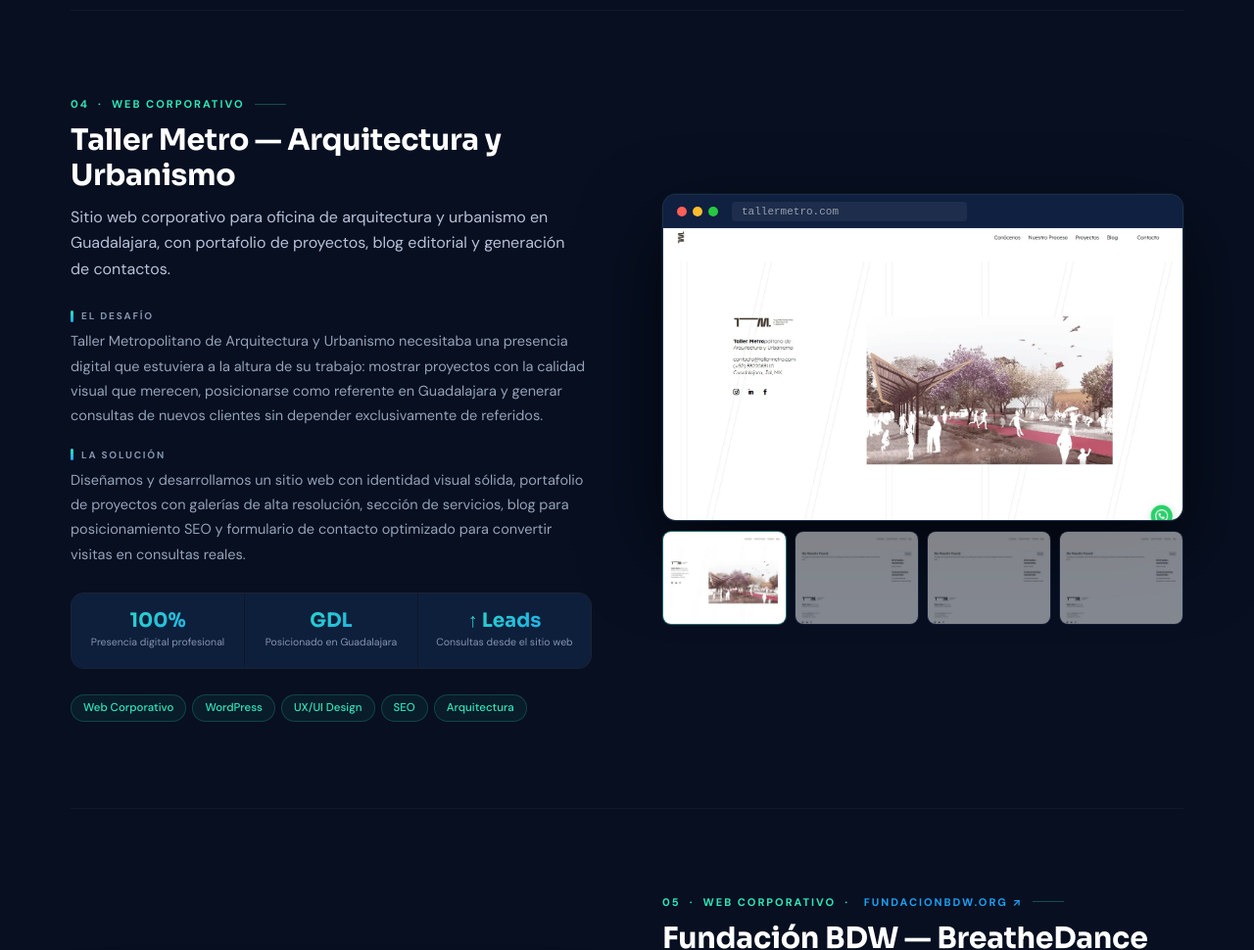
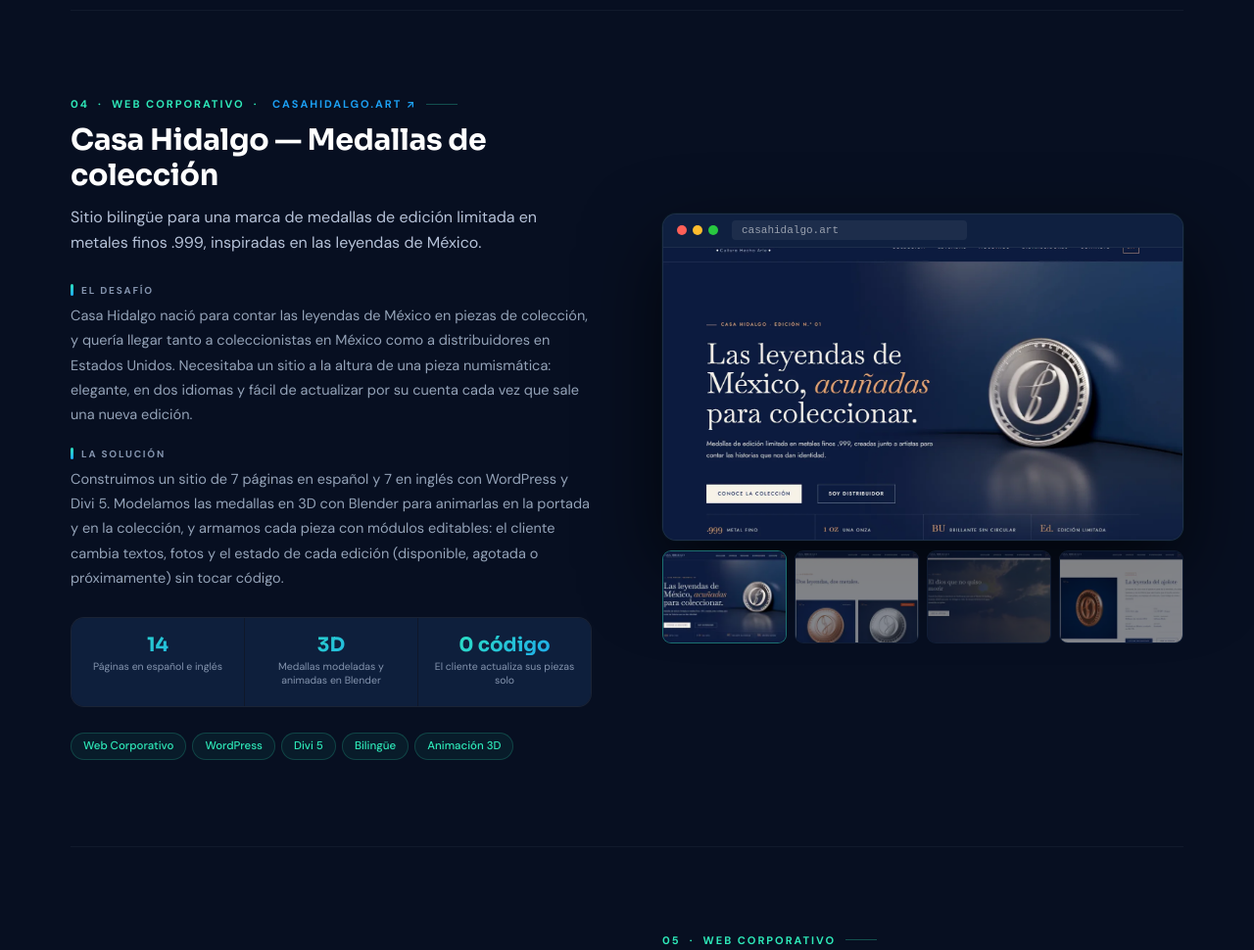
Before and after one commit to vonoaweb/vonoaweb-landing, a plain HTML site: page portafolio.html in a window 1280 px wide. Shown: the part 3160-4130 px from the top of the page at 98% size. Drawn offline with Linux system fonts and the light colour scheme.

Commit message:
Portafolio: caso Casa Hidalgo (medallas de colección)
Nuevo caso 04 con 4 capturas de casahidalgo.art; se recorren los demás
casos (05-14) y se mantiene el zigzag. Mención con enlace en el inicio
en español y en inglés.

Co-Authored-By: Claude Opus 5.5 <noreply@anthropic.com>

```diff
--- a/portafolio.html
+++ b/portafolio.html
@@ -16,18 +16,18 @@
 <title>Portafolio de Diseño Web en Guadalajara | Proyectos VonoaWeb</title>
 <link rel="icon" type="image/webp" href="assets/vona-icon-104.webp">
 <link rel="apple-touch-icon" href="assets/vona-icon.webp">
-<meta name="description" content="Proyectos reales de diseño web, tiendas en línea y apps de VonoaWeb para empresas en Guadalajara, México y Canadá: Grupo Urrea, CIAPSA, LuBlend y más.">
+<meta name="description" content="Proyectos reales de diseño web, tiendas en línea y apps de VonoaWeb para empresas en Guadalajara, México y Canadá: Grupo Urrea, CIAPSA, Casa Hidalgo, LuBlend y más.">
 <link rel="canonical" href="https://vonoaweb.com/portafolio.html">
 <meta property="og:type" content="website">
 <meta property="og:url" content="https://vonoaweb.com/portafolio.html">
 <meta property="og:title" content="Portafolio de Diseño Web en Guadalajara | VonoaWeb">
-<meta property="og:description" content="Proyectos reales de diseño web, tiendas en línea y apps de VonoaWeb para empresas en Guadalajara, México y Canadá: Grupo Urrea, CIAPSA, LuBlend y más.">
+<meta property="og:description" content="Proyectos reales de diseño web, tiendas en línea y apps de VonoaWeb para empresas en Guadalajara, México y Canadá: Grupo Urrea, CIAPSA, Casa Hidalgo, LuBlend y más.">
 <meta property="og:image" content="https://vonoaweb.com/assets/og-voni.jpg">
 <meta property="og:locale" content="es_MX">
 <meta property="og:site_name" content="VonoaWeb">
 <meta name="twitter:card" content="summary_large_image">
 <meta name="twitter:title" content="Portafolio de Diseño Web en Guadalajara | VonoaWeb">
-<meta name="twitter:description" content="Proyectos reales de diseño web, tiendas en línea y apps de VonoaWeb para empresas en Guadalajara, México y Canadá: Grupo Urrea, CIAPSA, LuBlend y más.">
+<meta name="twitter:description" content="Proyectos reales de diseño web, tiendas en línea y apps de VonoaWeb para empresas en Guadalajara, México y Canadá: Grupo Urrea, CIAPSA, Casa Hidalgo, LuBlend y más.">
 <meta name="twitter:image" content="https://vonoaweb.com/assets/og-voni.jpg">
   <link rel="dns-prefetch" href="https://connect.facebook.net">
   <link rel="dns-prefetch" href="https://www.clarity.ms">
@@ -341,7 +341,7 @@ a.testi-card:hover {
       "@id": "https://vonoaweb.com/portafolio.html#pagina",
       "url": "https://vonoaweb.com/portafolio.html",
       "name": "Portafolio de Diseño Web en Guadalajara | Proyectos VonoaWeb",
-      "description": "Proyectos reales de diseño web, tiendas en línea y apps de VonoaWeb para empresas en Guadalajara, México y Canadá: Grupo Urrea, CIAPSA, LuBlend y más.",
+      "description": "Proyectos reales de diseño web, tiendas en línea y apps de VonoaWeb para empresas en Guadalajara, México y Canadá: Grupo Urrea, CIAPSA, Casa Hidalgo, LuBlend y más.",
       "inLanguage": "es-MX",
       "isPartOf": {
         "@type": "WebSite",
@@ -636,8 +636,56 @@ a.testi-card:hover {
         </div>
       </div>
 
-      <!-- CASE 04: TALLER METRO — WEB CORPORATIVO -->
-      <div class="cs-item cs-reverse reveal" data-cat="web">
+      <!-- CASE 04: CASA HIDALGO — MEDALLAS DE COLECCIÓN -->
+      <div id="case-casahidalgo" class="cs-item cs-reverse reveal" data-cat="web">
+        <div class="cs-visual">
+          <div class="cs-browser" id="csch-main">
+            <div class="cs-browser-bar">
+              <span class="cs-bdot cs-bdot-r"></span>
+              <span class="cs-bdot cs-bdot-y"></span>
+              <span class="cs-bdot cs-bdot-g"></span>
+              <span class="cs-burl">casahidalgo.art</span>
+            </div>
+            <div class="cs-bscreen">
+              <img loading="lazy" decoding="async" src="assets/casahidalgo-1.webp" alt="Casa Hidalgo — Medallas de colección con las leyendas de México">
+            </div>
+          </div>
+          <div class="cs-thumb-row">
+            <div class="cs-thumb active" onclick="switchImg('csch-main', 'assets/casahidalgo-1.webp', this)"><img loading="lazy" decoding="async" src="assets/thumbs/casahidalgo-1.webp" alt=""></div>
+            <div class="cs-thumb" onclick="switchImg('csch-main', 'assets/casahidalgo-2.webp', this)"><img loading="lazy" decoding="async" src="assets/thumbs/casahidalgo-2.webp" alt=""></div>
+            <div class="cs-thumb" onclick="switchImg('csch-main', 'assets/casahidalgo-3.webp', this)"><img loading="lazy" decoding="async" src="assets/thumbs/casahidalgo-3.webp" alt=""></div>
+            <div class="cs-thumb" onclick="switchImg('csch-main', 'assets/casahidalgo-4.webp', this)"><img loading="lazy" decoding="async" src="assets/thumbs/casahidalgo-4.webp" alt=""></div>
+          </div>
+        </div>
+        <div class="cs-content">
+          <div class="cs-seq">04 &nbsp;·&nbsp; Web Corporativo &nbsp;·&nbsp; <a href="https://casahidalgo.art/" target="_blank" rel="noopener" style="color:#1CA0F4;text-decoration:none;">casahidalgo.art ↗</a></div>
+          <h2 class="cs-title">Casa Hidalgo — Medallas de colección</h2>
+          <p class="cs-sub">Sitio bilingüe para una marca de medallas de edición limitada en metales finos .999, inspiradas en las leyendas de México.</p>
+          <div class="cs-block">
+            <div class="cs-label">El desafío</div>
+            <p class="cs-text">Casa Hidalgo nació para contar las leyendas de México en piezas de colección, y quería llegar tanto a coleccionistas en México como a distribuidores en Estados Unidos. Necesitaba un sitio a la altura de una pieza numismática: elegante, en dos idiomas y fácil de actualizar por su cuenta cada vez que sale una nueva edición.</p>
+          </div>
+          <div class="cs-block">
+            <div class="cs-label">La solución</div>
+            <p class="cs-text">Construimos un sitio de 7 páginas en español y 7 en inglés con WordPress y Divi 5. Modelamos las medallas en 3D con Blender para animarlas en la portada y en la colección, y armamos cada pieza con módulos editables: el cliente cambia textos, fotos y el estado de cada edición (disponible, agotada o próximamente) sin tocar código.</p>
+          </div>
+          <div class="cs-results">
+            <div class="cs-result"><div class="cs-rnum">14</div><div class="cs-rlabel">Páginas en español e inglés</div></div>
+            <div class="cs-result"><div class="cs-rnum">3D</div><div class="cs-rlabel">Medallas modeladas y animadas en Blender</div></div>
+            <div class="cs-result"><div class="cs-rnum">0 código</div><div class="cs-rlabel">El cliente actualiza sus piezas solo</div></div>
+          </div>
+          <div class="cs-tags">
+            <span class="cs-tag">Web Corporativo</span>
+            <span class="cs-tag">WordPress</span>
+            <span class="cs-tag">Divi 5</span>
+            <span class="cs-tag">Bilingüe</span>
+            <span class="cs-tag">Animación 3D</span>
+          </div>
+        </div>
+      </div>
+
+      <!-- CASE 05: TALLER METRO — WEB CORPORATIVO -->
+      <div class="cs-item reveal" data-cat="web">
         <div class="cs-visual">
           <div class="cs-browser" id="cs4-main">
             <div class="cs-browser-bar">
@@ -666,7 +714,7 @@ a.testi-card:hover {
           </div>
         </div>
         <div class="cs-content">
-          <div class="cs-seq">04 &nbsp;·&nbsp; Web Corporativo</div>
+          <div class="cs-seq">05 &nbsp;·&nbsp; Web Corporativo</div>
           <h2 class="cs-title">Taller Metro — Arquitectura y Urbanismo</h2>
           <p class="cs-sub">Sitio web corporativo para oficina de arquitectura y urbanismo en Guadalajara, con portafolio de proyectos, blog editorial y generación de contactos.</p>
           <div class="cs-block">
@@ -701,8 +749,8 @@ a.testi-card:hover {
         </div>
       </div>
 
-      <!-- CASE 05: FUNDACIÓN BDW — BREATHEDANCE -->
-      <div id="case-bdw" class="cs-item reveal" data-cat="web">
+      <!-- CASE 06: FUNDACIÓN BDW — BREATHEDANCE -->
+      <div id="case-bdw" class="cs-item cs-reverse reveal" data-cat="web">
         <div class="cs-visual">
           <div class="cs-browser" id="cs9-main">
             <div class="cs-browser-bar">
@@ -731,7 +779,7 @@ a.testi-card:hover {
           </div>
         </div>
         <div class="cs-content">
-          <div class="cs-seq">05 &nbsp;·&nbsp; Web Corporativo &nbsp;·&nbsp; <a href="https://fundacionbdw.org/" target="_blank" rel="noopener" style="color:#1CA0F4;text-decoration:none;">fundacionbdw.org ↗</a></div>
+          <div class="cs-seq">06 &nbsp;·&nbsp; Web Corporativo &nbsp;·&nbsp; <a href="https://fundacionbdw.org/" target="_blank" rel="noopener" style="color:#1CA0F4;text-decoration:none;">fundacionbdw.org ↗</a></div>
           <h2 class="cs-title">Fundación BDW — BreatheDance</h2>
           <p class="cs-sub">Sitio web para fundación dedicada a la transformación integral del ser a través del movimiento, la respiración y el bienestar físico, mental y emocional.</p>
           <div class="cs-block">
@@ -766,8 +814,8 @@ a.testi-card:hover {
         </div>
       </div>
 
-      <!-- CASE 06: CIAPSA — IMPRESIÓN DE ALTA CALIDAD -->
-      <div id="case-ciapsa" class="cs-item cs-reverse reveal" data-cat="web">
+      <!-- CASE 07: CIAPSA — IMPRESIÓN DE ALTA CALIDAD -->
+      <div id="case-ciapsa" class="cs-item reveal" data-cat="web">
         <div class="cs-visual">
           <div class="cs-browser" id="cs11-main">
             <div class="cs-browser-bar">
@@ -788,7 +836,7 @@ a.testi-card:hover {
           </div>
         </div>
         <div class="cs-content">
-          <div class="cs-seq">06 &nbsp;·&nbsp; Web Corporativo &nbsp;·&nbsp; <a href="https://ciapsa.com/" target="_blank" rel="noopener" style="color:#1CA0F4;text-decoration:none;">ciapsa.com ↗</a></div>
+          <div class="cs-seq">07 &nbsp;·&nbsp; Web Corporativo &nbsp;·&nbsp; <a href="https://ciapsa.com/" target="_blank" rel="noopener" style="color:#1CA0F4;text-decoration:none;">ciapsa.com ↗</a></div>
           <h2 class="cs-title">CIAPSA — Expertos en Impresión de Alta Calidad</h2>
           <p class="cs-sub">Sitio web corporativo para empresa de impresión offset y acabados en Zapopan, Jalisco. Más de 10 años garantizando exactitud, tecnología avanzada y atención personalizada.</p>
           <div class="cs-block">
@@ -814,8 +862,8 @@ a.testi-card:hover {
         </div>
       </div>
 
-      <!-- CASE 07: JESAS CLEANING SERVICE -->
-      <div class="cs-item reveal" data-cat="web">
+      <!-- CASE 08: JESAS CLEANING SERVICE -->
+      <div class="cs-item cs-reverse reveal" data-cat="web">
         <div class="cs-visual">
           <div class="cs-browser" id="cs12-main">
             <div class="cs-browser-bar">
@@ -836,7 +884,7 @@ a.testi-card:hover {
           </div>
         </div>
         <div class="cs-content">
-          <div class="cs-seq">07 &nbsp;·&nbsp; Web Corporativo &nbsp;·&nbsp; <a href="https://jesascleaningservice.ca/" target="_blank" rel="noopener" style="color:#1CA0F4;text-decoration:none;">jesascleaningservice.ca ↗</a></div>
+          <div class="cs-seq">08 &nbsp;·&nbsp; Web Corporativo &nbsp;·&nbsp; <a href="https://jesascleaningservice.ca/" target="_blank" rel="noopener" style="color:#1CA0F4;text-decoration:none;">jesascleaningservice.ca ↗</a></div>
           <h2 class="cs-title">Jesas Cleaning Service — Canadá</h2>
           <p class="cs-sub">Sitio web profesional para empresa de limpieza en Canadá. Servicios para hogares, oficinas y propiedades Airbnb, con precios transparentes y reserva online.</p>
           <div class="cs-block">
@@ -862,8 +910,8 @@ a.testi-card:hover {
         </div>
       </div>
 
-      <!-- CASE 08: DESAZOLVES DE LA COSTA -->
-      <div class="cs-item cs-reverse reveal" data-cat="web">
+      <!-- CASE 09: DESAZOLVES DE LA COSTA -->
+      <div class="cs-item reveal" data-cat="web">
         <div class="cs-visual">
           <div class="cs-browser" id="cs8-main">
             <div class="cs-browser-bar">
@@ -892,7 +940,7 @@ a.testi-card:hover {
           </div>
         </div>
         <div class="cs-content">
-          <div class="cs-seq">08 &nbsp;·&nbsp; Web Corporativo &nbsp;·&nbsp; <a href="https://desazolvesdelacosta.com/" target="_blank" rel="noopener" style="color:#1CA0F4;text-decoration:none;">desazolvesdelacosta.com ↗</a></div>
+          <div class="cs-seq">09 &nbsp;·&nbsp; Web Corporativo &nbsp;·&nbsp; <a href="https://desazolvesdelacosta.com/" target="_blank" rel="noopener" style="color:#1CA0F4;text-decoration:none;">desazolvesdelacosta.com ↗</a></div>
           <h2 class="cs-title">Desazolves de la Costa — Servicios de Saneamiento</h2>
           <p class="cs-sub">Sitio web corporativo para empresa de desazolves, fosas sépticas y saneamiento en Manzanillo, Colima. Diseñado para generar cotizaciones directas y transmitir respuesta inmediata.</p>
           <div class="cs-block">
@@ -927,8 +975,8 @@ a.testi-card:hover {
         </div>
       </div>
 
-      <!-- CASE 09: RECICLAJE DE LA COSTA — GESTIÓN INTEGRAL DE RESIDUOS -->
-      <div class="cs-item reveal" data-cat="web">
+      <!-- CASE 10: RECICLAJE DE LA COSTA — GESTIÓN INTEGRAL DE RESIDUOS -->
+      <div class="cs-item cs-reverse reveal" data-cat="web">
         <div class="cs-visual">
           <div class="cs-browser" id="cs7-main">
             <div class="cs-browser-bar">
@@ -957,7 +1005,7 @@ a.testi-card:hover {
           </div>
         </div>
         <div class="cs-content">
-          <div class="cs-seq">09 &nbsp;·&nbsp; Web Corporativo &nbsp;·&nbsp; <a href="https://reciclajedelacosta.com/" target="_blank" rel="noopener" style="color:#1CA0F4;text-decoration:none;">reciclajedelacosta.com ↗</a></div>
+          <div class="cs-seq">10 &nbsp;·&nbsp; Web Corporativo &nbsp;·&nbsp; <a href="https://reciclajedelacosta.com/" target="_blank" rel="noopener" style="color:#1CA0F4;text-decoration:none;">reciclajedelacosta.com ↗</a></div>
           <h2 class="cs-title">Reciclaje de la Costa — Gestión Integral de Residuos</h2>
           <p class="cs-sub">Sitio web corporativo para empresa líder en reciclaje y gestión de residuos en Colima, con clientes como Coca-Cola, Coppel y Office Depot.</p>
           <div class="cs-block">
@@ -992,8 +1040,8 @@ a.testi-card:hover {
         </div>
       </div>
 
-      <!-- CASE 10: PIPAS DE LA COSTA -->
-      <div class="cs-item cs-reverse reveal" data-cat="web">
+      <!-- CASE 11: PIPAS DE LA COSTA -->
+      <div class="cs-item reveal" data-cat="web">
         <div class="cs-visual">
           <div class="cs-browser" id="cs10-main">
             <div class="cs-browser-bar">
@@ -1014,7 +1062,7 @@ a.testi-card:hover {
           </div>
         </div>
         <div class="cs-content">
-          <div class="cs-seq">10 &nbsp;·&nbsp; Web Corporativo &nbsp;·&nbsp; <a href="https://pipasdelacosta.com/" target="_blank" rel="noopener" style="color:#1CA0F4;text-decoration:none;">pipasdelacosta.com ↗</a></div>
+          <div class="cs-seq">11 &nbsp;·&nbsp; Web Corporativo &nbsp;·&nbsp; <a href="https://pipasdelacosta.com/" target="_blank" rel="noopener" style="color:#1CA0F4;text-decoration:none;">pipasdelacosta.com ↗</a></div>
           <h2 class="cs-title">Pipas de la Costa — Suministro de Agua</h2>
           <p class="cs-sub">Sitio web corporativo para empresa con más de 20 años suministrando agua potable en pipas a hogares, empresas e industrias en Manzanillo, Colima.</p>
           <div class="cs-block">
@@ -1040,8 +1088,8 @@ a.testi-card:hover {
         </div>
       </div>
 
-      <!-- CASE 11: YE6 OTAY — HUB LOGÍSTICO FRONTERIZO -->
-      <div class="cs-item reveal" data-cat="web">
+      <!-- CASE 12: YE6 OTAY — HUB LOGÍSTICO FRONTERIZO -->
+      <div class="cs-item cs-reverse reveal" data-cat="web">
         <div class="cs-visual">
           <div class="cs-browser" id="cs5-main">
             <div class="cs-browser-bar">
@@ -1070,7 +1118,7 @@ a.testi-card:hover {
           </div>
         </div>
         <div class="cs-content">
-          <div class="cs-seq">11 &nbsp;·&nbsp; Web Corporativo &nbsp;·&nbsp; <a href="https://ye6otay.com/" target="_blank" rel="noopener" style="color:#1CA0F4;text-decoration:none;">ye6otay.com ↗</a></div>
+          <div class="cs-seq">12 &nbsp;·&nbsp; Web Corporativo &nbsp;·&nbsp; <a href="https://ye6otay.com/" target="_blank" rel="noopener" style="color:#1CA0F4;text-decoration:none;">ye6otay.com ↗</a></div>
           <h2 class="cs-title">Ye6 Otay — Hub Logístico Fronterizo</h2>
           <p class="cs-sub">Sitio web corporativo para centro de almacenaje y logística cross-border en Otay Mesa, San Diego. Diseñado para atraer empresas que operan entre México y Estados Unidos.</p>
           <div class="cs-block">
@@ -1106,8 +1154,8 @@ a.testi-card:hover {
         </div>
       </div>
 
-      <!-- CASE 12: LUBLEND — E-COMMERCE BEBIDAS GOURMET -->
-      <div id="case-lublend" class="cs-item cs-reverse reveal" data-cat="ecommerce">
+      <!-- CASE 13: LUBLEND — E-COMMERCE BEBIDAS GOURMET -->
+      <div id="case-lublend" class="cs-item reveal" data-cat="ecommerce">
         <div class="cs-visual">
           <div class="cs-browser" id="cs6-main">
             <div class="cs-browser-bar">
@@ -1136,7 +1184,7 @@ a.testi-card:hover {
           </div>
         </div>
         <div class="cs-content">
-          <div class="cs-seq">12 &nbsp;·&nbsp; E-commerce &nbsp;·&nbsp; <a href="https://lublend.com/" target="_blank" rel="noopener" style="color:#1CA0F4;text-decoration:none;">lublend.com ↗</a></div>
+          <div class="cs-seq">13 &nbsp;·&nbsp; E-commerce &nbsp;·&nbsp; <a href="https://lublend.com/" target="_blank" rel="noopener" style="color:#1CA0F4;text-decoration:none;">lublend.com ↗</a></div>
           <h2 class="cs-title">LuBlend — E-commerce de Bebidas Gourmet</h2>
           <p class="cs-sub">Tienda online para marca de mezclas gourmet en polvo para frappés y bebidas artesanales. Diseñada para convertir cada visita en un ritual de autoría propia.</p>
           <div class="cs-block">
@@ -1171,7 +1219,7 @@ a.testi-card:hover {
         </div>
       </div>
 
-      <!-- ═══════════════════════════════════════════════════════════ CASE 13 -->
+      <!-- ═══════════════════════════════════════════════════════════ CASE 14 -->
       <div class="case-study reverse">
         <div class="cs-visual">
           <div class="cs-browser" id="cs13-main">
@@ -1193,7 +1241,7 @@ a.testi-card:hover {
           </div>
         </div>
         <div class="cs-info">
-          <div class="cs-seq">13 &nbsp;·&nbsp; Invitaciones Digitales &nbsp;·&nbsp; <a href="https://tugranevento.com/" target="_blank" rel="noopener" style="color:#1CA0F4;text-decoration:none;">tugranevento.com ↗</a></div>
+          <div class="cs-seq">14 &nbsp;·&nbsp; Invitaciones Digitales &nbsp;·&nbsp; <a href="https://tugranevento.com/" target="_blank" rel="noopener" style="color:#1CA0F4;text-decoration:none;">tugranevento.com ↗</a></div>
           <h2 class="cs-title">Tu Gran Evento — Invitaciones Digitales</h2>
           <p class="cs-sub">Plataforma de invitaciones digitales personalizadas para bodas y eventos. Diseños elegantes, interactivos y listos para compartir por WhatsApp o redes sociales.</p>
           <div class="cs-block">
```
Also changed, not shown: en/index.html (+2 -0 lines), index.html (+1 -1 lines), assets/casahidalgo-1.webp (added), assets/casahidalgo-2.webp (added), assets/casahidalgo-3.webp (added), assets/casahidalgo-4.webp (added), assets/thumbs/casahidalgo-1.webp (added), assets/thumbs/casahidalgo-2.webp (added), assets/thumbs/casahidalgo-3.webp (added), assets/thumbs/casahidalgo-4.webp (added).
